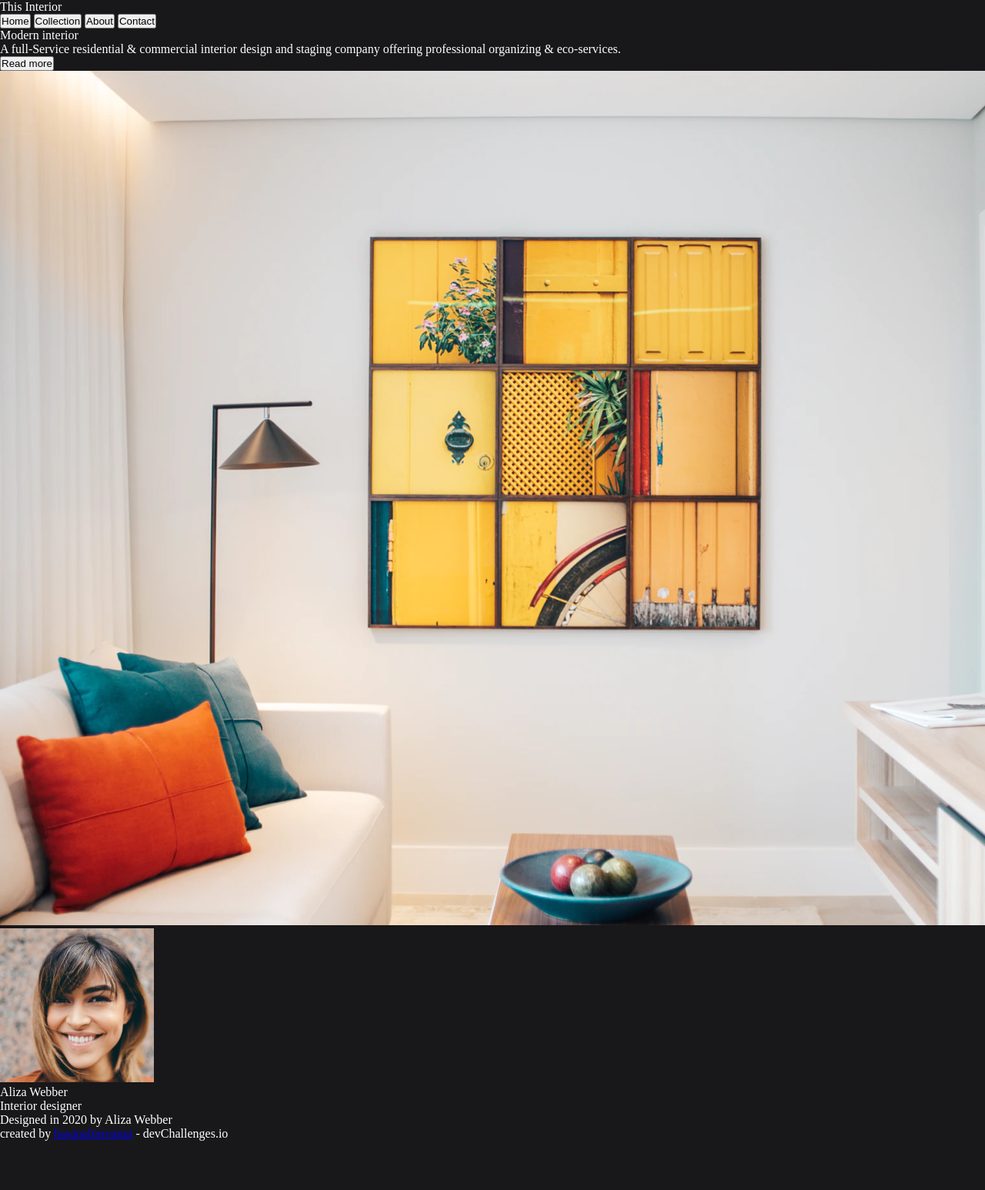
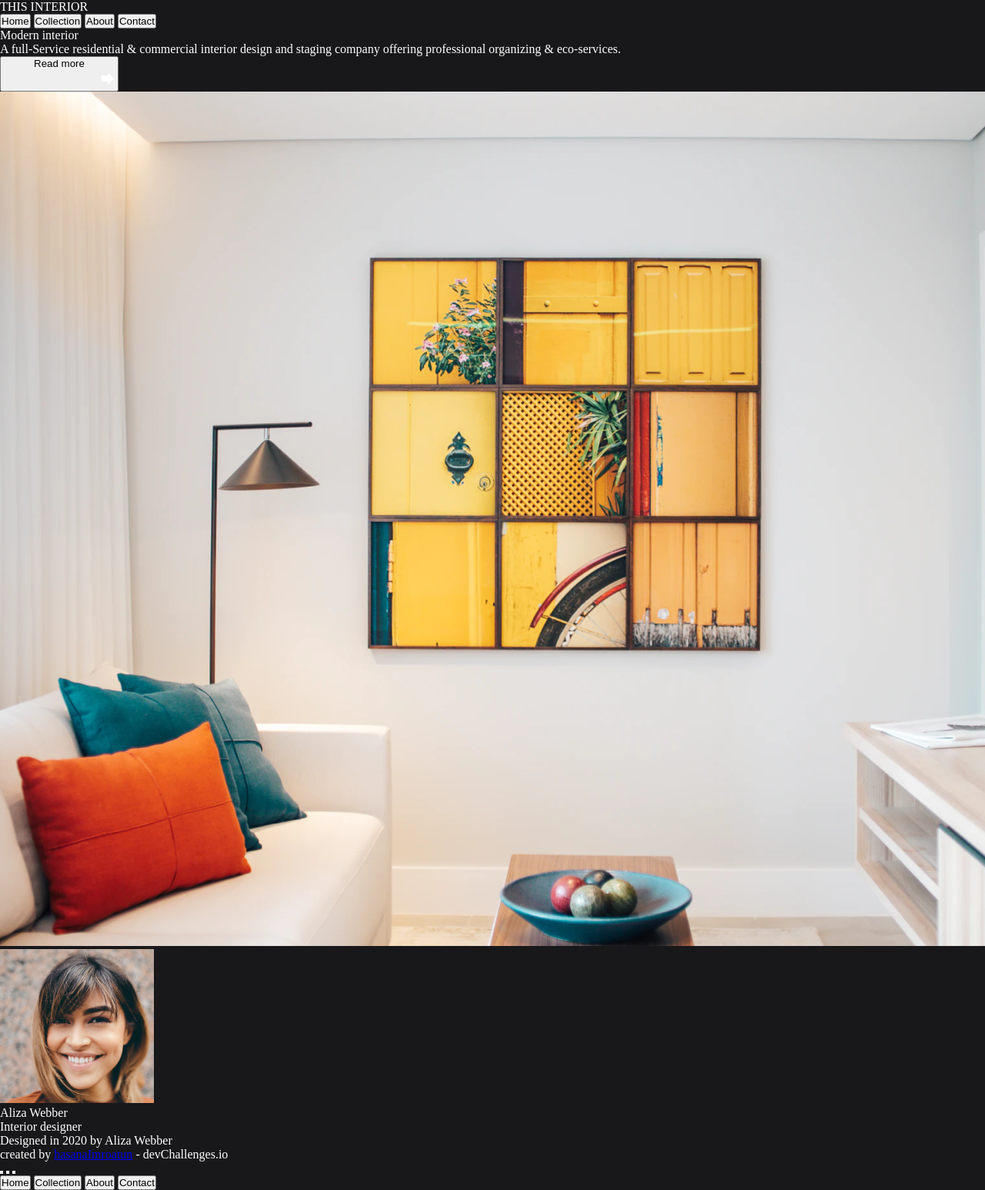
Before and after one commit to hasanaimroatun/wpu-interiorConsultantChallenge, a plain HTML site: page index.html in a window 1280 px wide. Shown: the top 1546 px of the page at 77% size. Before the commit the page ends 1482 px from the top, so only its background shows below. Drawn offline with Linux system fonts and the light colour scheme.

Commit message:
menambahkan navBar dan burgerBtn

```diff
--- a/index.html
+++ b/index.html
@@ -6,11 +6,12 @@
     <meta name="viewport" content="width=device-width, initial-scale=1.0">
     <title>Interior Consultant</title>
     <link rel="stylesheet" href="style.css">
+    <link rel="stylesheet" href="https://fonts.googleapis.com/icon?family=Material+Icons">
 </head>
 <body>
     <div class="container">
         <header>
-            <div class="company">This Interior</div>
+            <div class="company">THIS INTERIOR</div>
             <div class="button">
                 <button class="home">Home</button>
                 <button class="collection">Collection</button>
@@ -19,11 +20,11 @@
             </div>
         </header>
         <nav>
-            <div class="team"></div>
             <div class="title">Modern interior</div>
             <div class="description">A full-Service residential & commercial interior design and staging company offering professional organizing & eco-services.</div>
             <button class="readMoreBtn">
-                Read more
+                <div>Read more</div>
+                <i class="material-icons" style="color: white;">arrow forward</i>
             </button>
         </nav>
         <main>
@@ -42,6 +43,22 @@
         <footer>created by <a href="https://github.com/hasanaimroatun/wpu-interiorConsultantChallenge">hasanaImroatun</a> - devChallenges.io</footer>
     </div>
 
+    <div class="burgerButton">
+        <button class="btn1"></button>
+        <button class="btn2"></button>
+        <button class="btn3"></button>
+    </div>
+
+    <div class="navBar">
+        <div class="menu">
+            <button class="menuBtn">Home</button>
+            <button class="menuBtn">Collection</button>
+            <button class="menuBtn">About</button>
+            <button class="menuBtn">Contact</button>
+        </div>
+    </div>
+
+
     <script src="script.js"></script>
 </body>
 </html>
```
